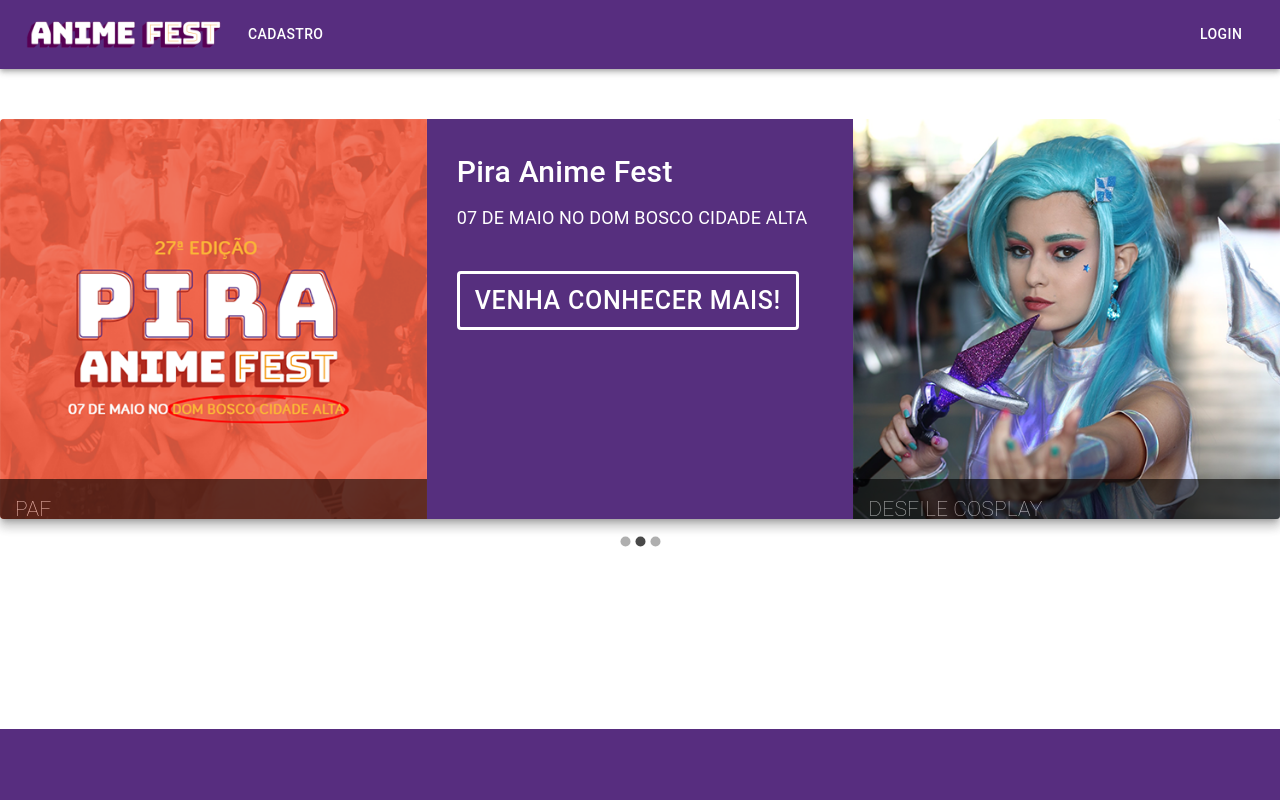
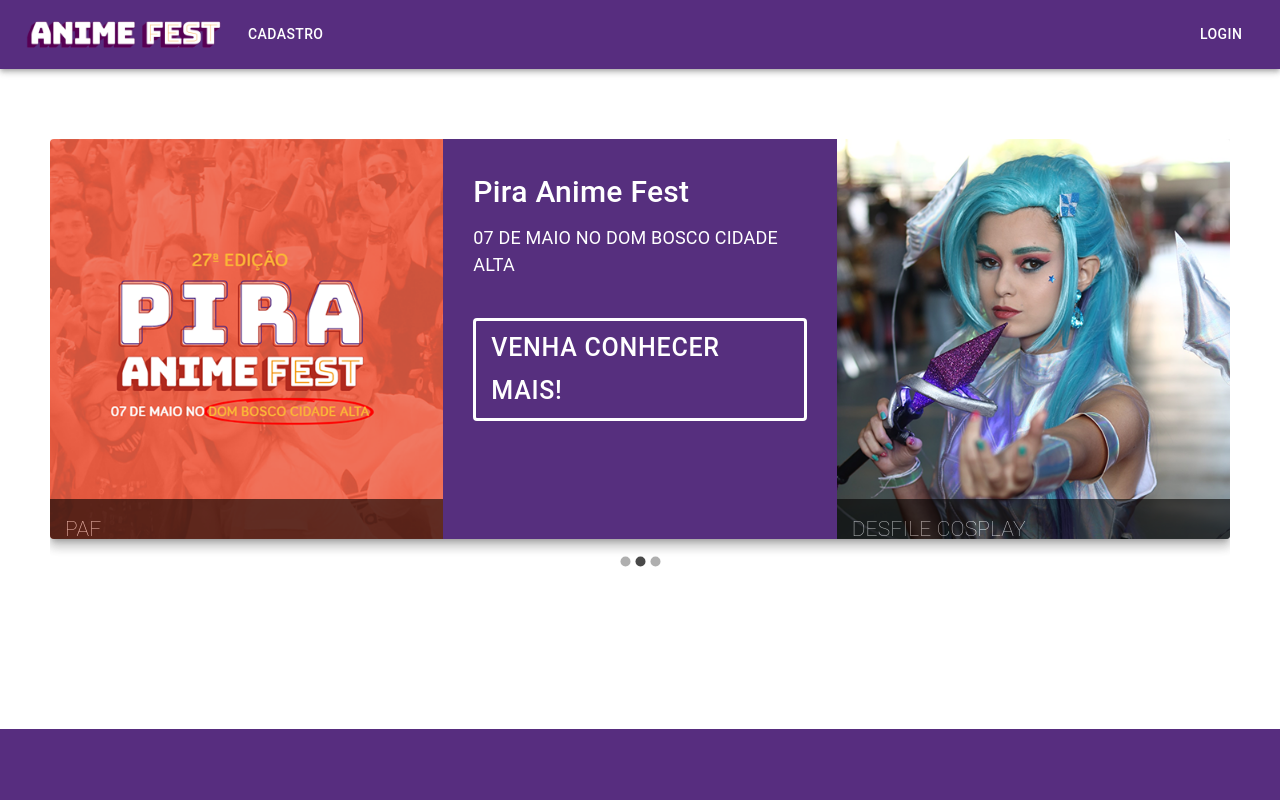
Before and after one commit to univespamericanapi/ProjetoIntegradorFront, a React (Create React App) app: page / in a window 1280 px wide. Shown: the top 800 px of the page. Built offline with nearby package versions, Linux system fonts and the light colour scheme.

Commit message:
Meloria no carrossel

```diff
--- a/src/pages/home.js
+++ b/src/pages/home.js
@@ -4,7 +4,7 @@
 class Home extends Component {
 	render() {
 		return (
-			<div style={{ marginTop: '50px', color: '#494949' }}>
+			<div style={{ margin: '70px 50px', color: '#494949' }}>
 				<CarouselEventos />
 				<br />
 			</div>
```
